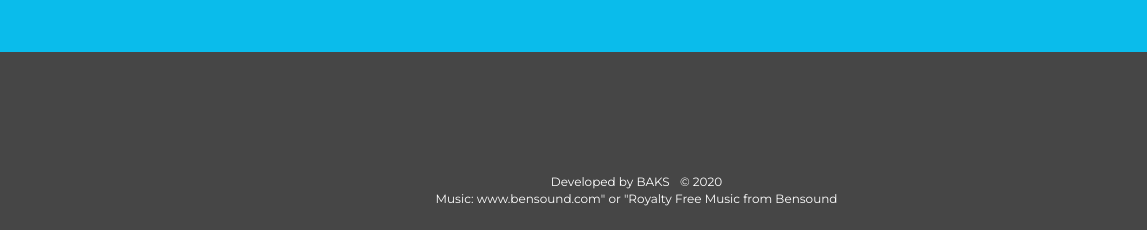
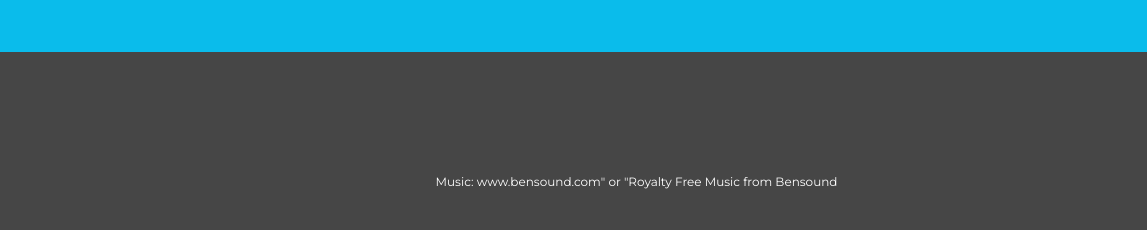
Before and after one commit to WsDev69/sugar-monitorybg-system-landing, a plain HTML site: page index.html in a window 1280 px wide. Shown: the part 3243-3473 px from the top of the page, 0-1147 px from the left. Drawn offline with nearby package versions, Linux system fonts and the light colour scheme.

Commit message:
removed developed options

```diff
--- a/index.html
+++ b/index.html
@@ -348,8 +348,6 @@
             <div class="col-sm-2"></div>
 
             <div class="col-sm-8 webscope">
-                <span class="webscope-text"> Developed by BAKS </span>
-                <span class="webscope-text"> &copy; 2020 </span>
                 <div>
                     <span class="webscope-text">Music: www.bensound.com" or "Royalty Free Music from Bensound</span>
                 </div>
```
